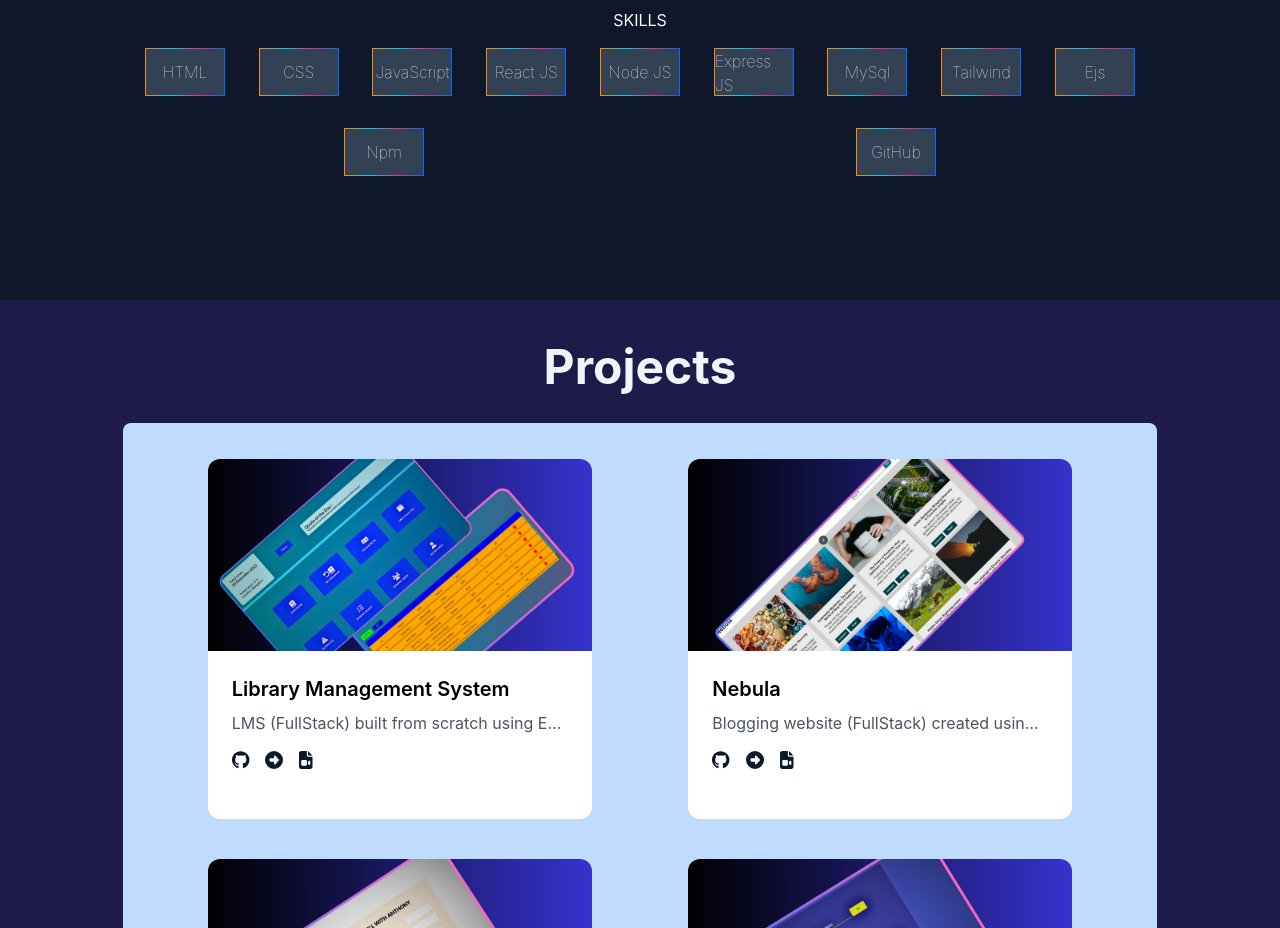
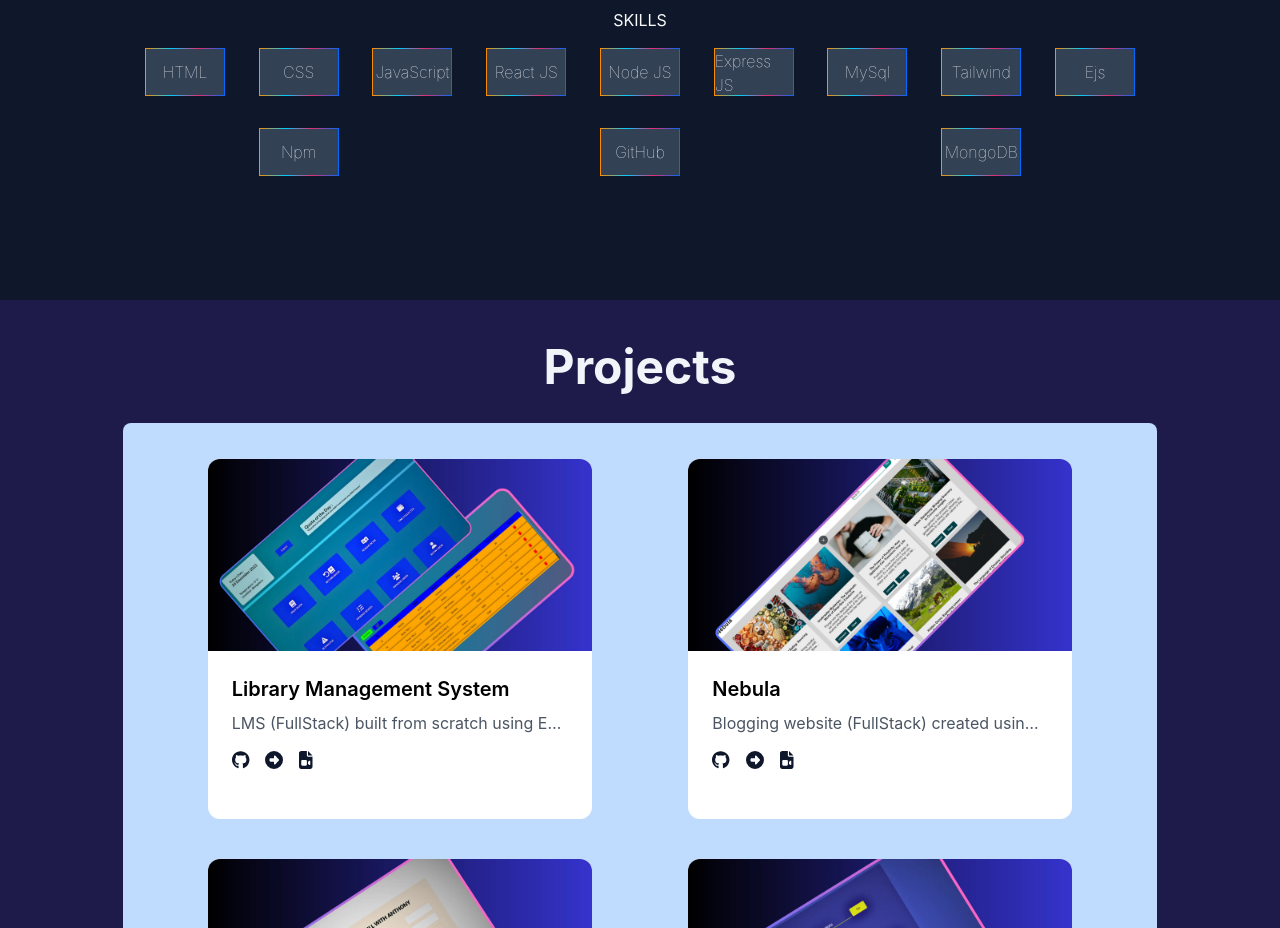
Before and after one commit to DanishSofii/portfolioV3, a React (Create React App) app: page / in a window 1280 px wide. Shown: the part 780-1708 px from the top of the page. Built offline with nearby package versions, Linux system fonts and the light colour scheme.

Commit message:
added a skill

```diff
--- a/src/components/Skills.jsx
+++ b/src/components/Skills.jsx
@@ -1,4 +1,4 @@
-const skills = ["HTML","CSS","JavaScript","React JS","Node JS","Express JS","MySql","Tailwind","Ejs","Npm","GitHub"]
+const skills = ["HTML","CSS","JavaScript","React JS","Node JS","Express JS","MySql","Tailwind","Ejs","Npm","GitHub","MongoDB"]
 
 function Skills() {
     return (
```
